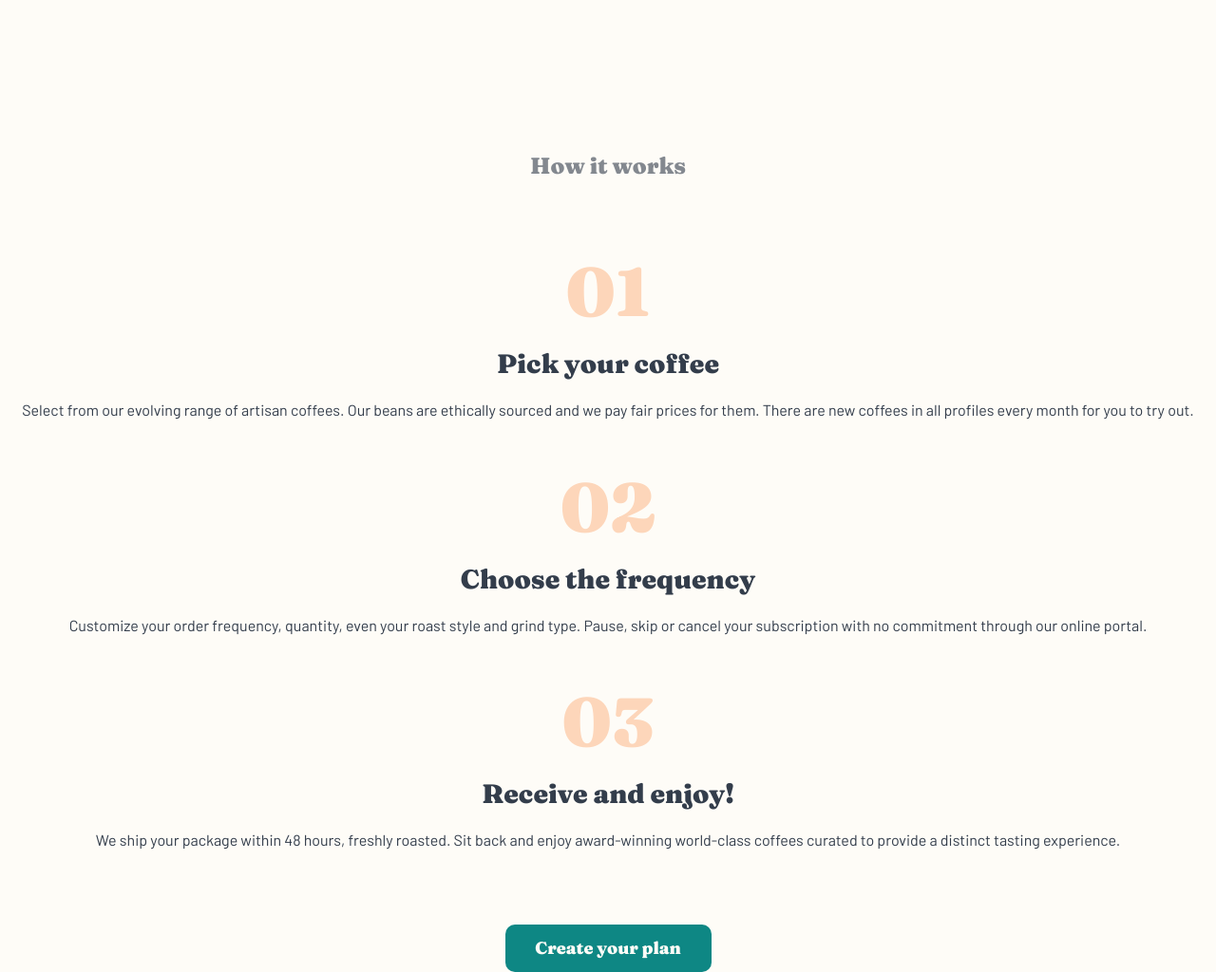
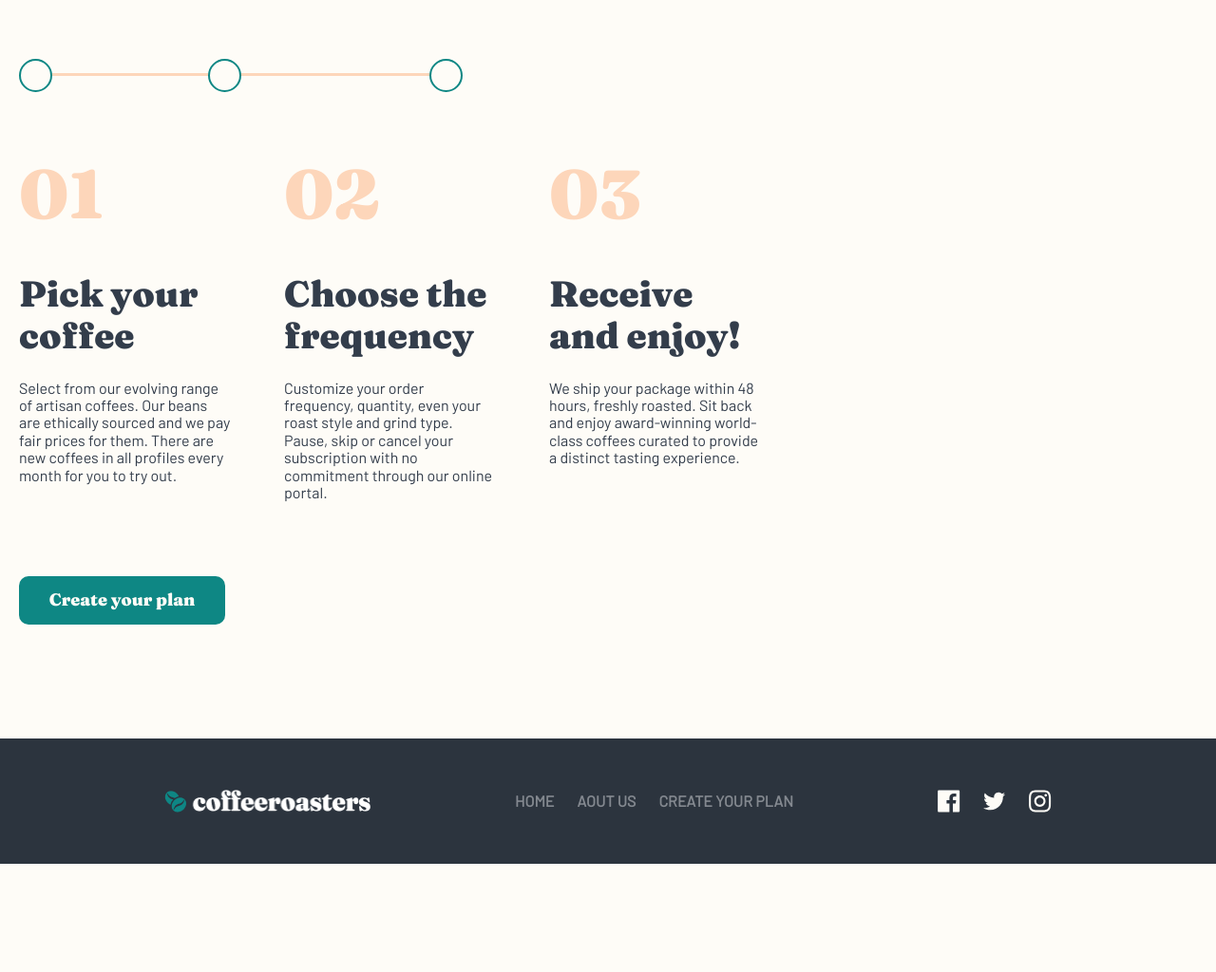
Before and after one commit to abroraxmedov04/cofferoaster-responsive, a plain HTML site: page index.html in a window 1280 px wide. Shown: the part 1756-2780 px from the top of the page at 95% size. After the commit the page ends 2666 px from the top, so only its background shows below. Drawn offline with Linux system fonts and the light colour scheme.

Commit message:
fourth-commit

```diff
--- a/css/main.css
+++ b/css/main.css
@@ -306,13 +306,14 @@ body {
 }
 
 
- /* how itworks */
+/* how itworks */
 
-.howitworks{
+.howitworks {
     margin-top: 600px;
+    position: relative;
 }
 
-.howitworks__title{
+.howitworks__title {
     font-family: 'Fraunces', "Arial", sans-serif;
     font-size: 24px;
     line-height: 32px;
@@ -321,39 +322,40 @@ body {
     margin-bottom: 80px;
 }
 
-.howitworks__card{
+
+.howitworks__card {
     display: flex;
     flex-direction: column;
     text-align: center;
 }
 
-.howitworks__cards-wrapper{
+.howitworks__cards-wrapper {
     display: flex;
     flex-direction: column;
     gap: 56px;
 }
 
-.howitworks__card-number{
-        color: #FDD6BA;
+.howitworks__card-number {
+    color: #FDD6BA;
     font-family: 'Fraunces', "Arial", sans-serif;
     font-size: 72px;
     line-height: 72px;
     margin-bottom: 24px;
 }
 
-.howitworks__card-title{
+.howitworks__card-title {
     font-family: 'Fraunces', "Arial", sans-serif;
     margin-bottom: 24px;
     color: #333D4B;
     font-size: 28px;
 }
 
-.howitworks__card-desc{
+.howitworks__card-desc {
     color: #333D4B;
 
 }
 
-.howitworks__btn{
+.howitworks__btn {
     margin-top: 79px;
     display: block;
     margin-inline: auto;
@@ -368,18 +370,219 @@ body {
     transition: 0.4s;
     cursor: pointer;
 
-    &:hover{
+    &:hover {
         background-color: #66D2CF;
+    }
+}
 
+
+.howitworks__steps-line {
+    display: block;
+    max-width: 467px;
+    width: 100%;
+    height: 3px;
+    background-color: #FDD6BA;
+    margin-bottom: 48px;
+    position: relative;
+}
+
+.howitworks__steps {
+    position: relative;
+    max-width: 467px;
+    width: 100%;
+    padding-bottom: 40px;
+    display: none;
+}
+
+
+.howitworks__steps::after {
+    content: "";
+    position: absolute;
+    width: 31px;
+    height: 31px;
+    background-color: #FEFCF7;
+    z-index: 10;
+    border-radius: 50%;
+    top: -15px;
+    left: 0;
+    border: 2px solid #0E8784;
+}
+
+.howitworks__steps::before {
+    content: "";
+    position: absolute;
+    width: 31px;
+    height: 31px;
+    background-color: #FEFCF7;
+    z-index: 10;
+    border-radius: 50%;
+    top: -15px;
+    right: 0;
+    border: 2px solid #0E8784;
+}
+
+.howitworks__steps-block {
+    width: 35px;
+    height: 35px;
+    background-color: #FEFCF7;
+    border: 2px solid #0E8784;
+    border-radius: 50%;
+    position: absolute;
+    top: -15px;
+    right: 50%;
+    z-index: 10;
+
+}
+
+
+/* footer  */
+
+.footer-site {
+    background-color: #2C343E;
+    margin-top: 120px;
+}
+
+.footer-site__inner-wrapper {
+
+    padding-top: 54px;
+    padding-bottom: 54px;
+    padding-inline: 54px;
+}
+
+.footer-site__logo-image {
+    width: 217px;
+    height: auto;
+}
+
+.social-icon-image {
+    width: 24px;
+    height: 24px;
+    cursor: pointer;
+
+    &:hover {
+        fill: red !important;
     }
+}
+
+.footer-site__inner-wrapper {
+    display: flex;
+    flex-direction: column;
+    text-align: center;
+}
+
+.footer-site__links {
+    margin-top: 49px;
+    display: flex;
+    flex-direction: column;
+    gap: 24px;
+}
+
+.footer-site__logo {
+    display: block;
+    margin-inline: auto;
+}
+
+.footer-site__link {
+    text-transform: uppercase;
+    color: #83888F;
+    font-weight: 700;
+
+    &:hover {
+        color: #FEFCF7;
+    }
+}
+
+
+.footer-site__socialicons {
+    display: flex;
+    margin-top: 50px;
+    margin-inline: auto;
+    gap: 24px;
+}
+
+
+@media only screen and (min-width: 768px) {
+    .footer-site__inner-wrapper {
+        text-align: start;
+        flex-direction: row;
+        align-items: center;
+    }
+
+    .footer-site__links {
+        margin-top: 0px;
+        flex-direction: row;
+    }
+
+    .footer-site__socialicons {
+        margin-top: 0;
+    }
+
+    .footer-site__inner-wrapper {
+        padding-top: 54px;
+        padding-bottom: 54px;
+        padding-inline: 0px;
+    }
+
+
 }
 
 
 
 
+@media only screen and (min-width: 567px) {
+    .howitworks {
+        margin-top: 350px;
+        position: relative;
+    }
+}
+
+@media only screen and (min-width: 689px) {
+
+    .howitworks__steps {
+        display: block;
+    }
+
+    .howitworks {
+        margin-top: 200px;
+        position: relative;
+    }
+
+    .howitworks__title {
+        font-family: 'Fraunces', "Arial", sans-serif;
+        font-size: 24px;
+        line-height: 32px;
+        color: #83888F;
+        text-align: start;
+        margin-bottom: 80px;
+    }
+
+    .howitworks__cards-wrapper {
+        flex-direction: row;
+    }
+
+    .howitworks__card {
+        width: 223px;
+        text-align: start;
+    }
+
+    .howitworks__card-number {
+        margin-bottom: 48px;
+    }
+
+    .howitworks__card-title {
+        font-size: 38px;
+    }
 
 
+    .howitworks__btn {
+        margin-inline: 0;
 
+        &:hover {
+            background-color: #66D2CF;
+        }
+    }
+
+}
 
 
 @media only screen and (min-width: 600px) {
@@ -407,7 +610,7 @@ body {
         gap: 20px;
     }
 
-    .about-us__cards{
+    .about-us__cards {
         display: flex;
         flex-direction: column;
         gap: 24px;
--- a/index.html
+++ b/index.html
@@ -1,5 +1,6 @@
 <!DOCTYPE html>
 <html lang="en">
+
 <head>
   <meta charset="UTF-8" />
   <meta name="viewport" content="width=device-width, initial-scale=1.0" />
@@ -14,11 +15,7 @@
     <div class="container">
       <div class="header__inner-wrapper">
         <a href="./index.html" class="header__logo">
-            <img
-              src="./images/logo.png"
-              alt="logo"
-              class="header__logo-image"
-            />
+          <img src="./images/logo.png" alt="logo" class="header__logo-image" />
         </a>
         <button class="header__menu-btn"></button>
 
@@ -57,17 +54,15 @@
       </div>
     </section>
 
-      <!-- <section class="collection-info">
+    <!-- ! shu sectionda muammo bor mendaaaa -->
+
+    <section class="collection-info">
       <div class="container">
         <div class="collection-info__inner-wrapper">
           <h2 class="collection-info__title">our collection</h2>
           <ul class="collectio-info__list">
             <li class="collection-info__item products">
-                <img
-                  src="./images/product-image-default.png"
-                  alt="products-image"
-                  class="products__image"
-                />
+              <img src="./images/product-image-default.png" alt="products-image" class="products__image" />
               <div class="products__info">
                 <strong class="products__name"> Gran Espresso </strong>
                 <p class="products__desc">
@@ -77,11 +72,7 @@
               </div>
             </li>
             <li class="collection-info__item products">
-                <img
-                  src="./images/product-image-default.png"
-                  alt="products-image"
-                  class="products__image"
-                />
+              <img src="./images/product-image-default.png" alt="products-image" class="products__image" />
               <div class="products__info">
                 <strong class="products__name"> Gran Espresso </strong>
                 <p class="products__desc">
@@ -91,11 +82,7 @@
               </div>
             </li>
             <li class="collection-info__item products">
-                <img
-                  src="./images/product-image-default.png"
-                  alt="products-image"
-                  class="products__image"
-                />
+              <img src="./images/product-image-default.png" alt="products-image" class="products__image" />
               <div class="products__info">
                 <strong class="products__name"> Gran Espresso </strong>
                 <p class="products__desc">
@@ -105,11 +92,7 @@
               </div>
             </li>
             <li class="collection-info__item products">
-                <img
-                  src="./images/product-image-default.png"
-                  alt="products-image"
-                  class="products__image"
-                />
+              <img src="./images/product-image-default.png" alt="products-image" class="products__image" />
               <div class="products__info">
                 <strong class="products__name"> Gran Espresso </strong>
                 <p class="products__desc">
@@ -121,7 +104,7 @@
           </ul>
         </div>
       </div>
-      </section> -->
+    </section>
 
     <section class="about-us">
       <div class="container">
@@ -136,11 +119,7 @@
           <ul class="about-us__cards">
             <li class="about-us__card">
               <div class="about-us__image-wr">
-                  <img
-                    src="./images/coffe-shape-image.png"
-                    alt=""
-                    class="about-us__card-img"
-                  />
+                <img src="./images/coffe-shape-image.png" alt="" class="about-us__card-img" />
               </div>
               <div class="about-us__card-info-block">
                 <h3 class="about-us__cards-title">Best quality</h3>
@@ -152,11 +131,7 @@
             </li>
             <li class="about-us__card">
               <div class="about-us__image-wr">
-                  <img
-                    src="./images/coffe-shape-image.png"
-                    alt=""
-                    class="about-us__card-img"
-                  />
+                <img src="./images/coffe-shape-image.png" alt="" class="about-us__card-img" />
               </div>
               <div class="about-us__card-info-block">
                 <h3 class="about-us__cards-title">Exclusive benefits</h3>
@@ -168,11 +143,7 @@
             </li>
             <li class="about-us__card">
               <div class="about-us__image-wr">
-                  <img
-                    src="./images/coffe-shape-image.png"
-                    alt=""
-                    class="about-us__card-img"
-                  />
+                <img src="./images/coffe-shape-image.png" alt="" class="about-us__card-img" />
               </div>
               <div class="about-us__card-info-block">
                 <h3 class="about-us__cards-title">Free shipping</h3>
@@ -190,6 +161,11 @@
     <section class="howitworks">
       <div class="container">
         <h2 class="howitworks__title">How it works</h2>
+
+        <div class="howitworks__steps">
+          <span class="howitworks__steps-line"> </span>
+          <div class="howitworks__steps-block"></div>
+        </div>
 
         <div class="howitworks__inner-wrapper">
           <ul class="howitworks__cards-wrapper">
@@ -222,14 +198,45 @@
               </p>
             </li>
           </ul>
-            <button class="howitworks__btn">
-              Create your plan
-            </button>
+          <button class="howitworks__btn">Create your plan</button>
         </div>
       </div>
     </section>
   </main>
-    <footer class="footer"></footer>
+
+  <footer class="footer-site">
+    <div class="container">
+      <div class="footer-site__inner-wrapper">
+        <a href="./index.html" class="footer-site__logo">
+          <img class="footer-site__logo-image" src="./images/footer-logo.png" alt="" />
+        </a>
+        <ul class="footer-site__links">
+          <li class="footer-site__item">
+            <a href="#" class="footer-site__link"> Home </a>
+          </li>
+          <li class="footer-site__item">
+            <a href="#" class="footer-site__link"> Aout us </a>
+          </li>
+          <li class="footer-site__item">
+            <a href="#" class="footer-site__link"> Create your plan </a>
+          </li>
+        </ul>
+
+        <ul class="footer-site__socialicons">
+          <li class="social-icon">
+            <img src="./images/facebook-icon.svg" alt="" class="social-icon-image" />
+          </li>
+          <li class="social-icon">
+            <img src="./images/twitter-icon.svg" alt="" class="social-icon-image" />
+          </li>
+          <li class="social-icon">
+            <img src="./images/insta-icon.svg" alt="" class="social-icon-image" />
+          </li>
+        </ul>
+      </div>
+    </div>
+  </footer>
   <script src="./js/main.js"></script>
 </body>
+
 </html>
```
Also changed, not shown: images/facebook-icon.svg (added), images/footer-logo.png (added), images/insta-icon.svg (added), images/twitter-icon.svg (added). Lines whose indentation alone changed are shown as unchanged.
